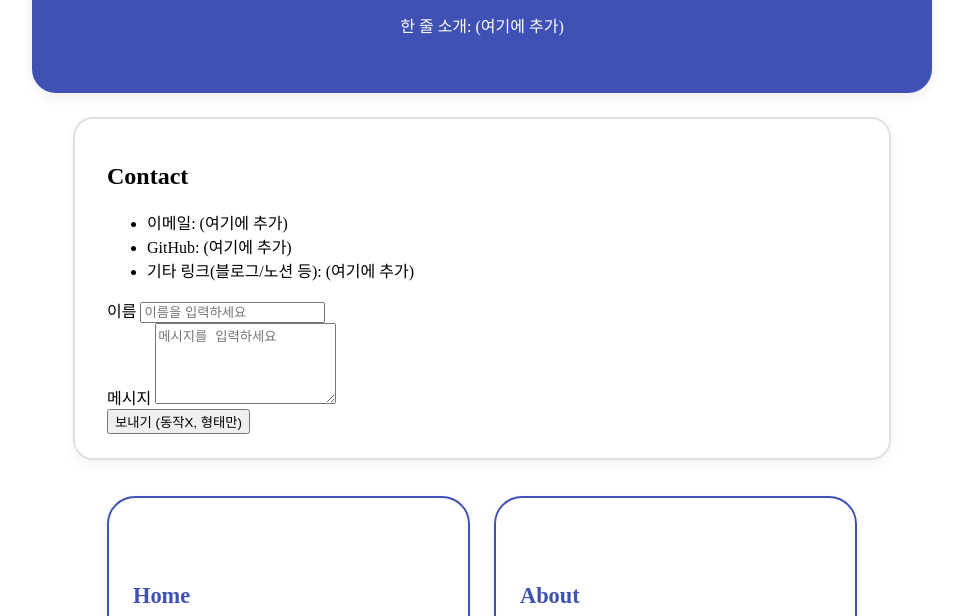
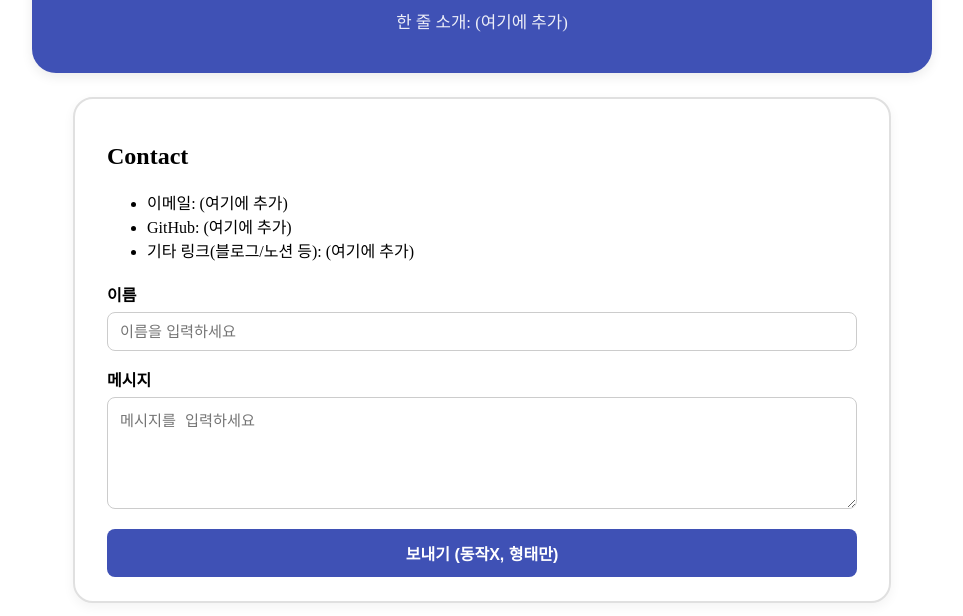
Before and after one commit to wnditehcjf/2026_homepage, a plain HTML site: page contact.html in a window 1280 px wide. Shown: the part 124-740 px from the top of the page, without its empty margins (158-1121 px from the left). Drawn offline with Linux system fonts and the light colour scheme; a script that the page names is missing.

Commit message:
Update style.css

```diff
--- a/style.css
+++ b/style.css
@@ -72,3 +72,52 @@
   color: #555555;
   font-size: 0.95rem;
 }
+
+#top-banner p {
+  margin: 12px 0 0 0;
+  font-size: 1.05rem;
+  opacity: 0.9;
+}
+
+.contact-form {
+  margin-top: 20px;
+}
+
+.form-group {
+  margin-bottom: 16px;
+}
+
+.form-group label {
+  display: block;
+  margin-bottom: 6px;
+  font-weight: 600;
+}
+
+.form-group input,
+.form-group textarea {
+  width: 100%;
+  padding: 10px 12px;
+  border: 1px solid #cccccc;
+  border-radius: 8px;
+  font-size: 0.95rem;
+  box-sizing: border-box;
+}
+
+#submit-btn {
+  width: 100%;
+  padding: 12px;
+  background-color: #3f51b5;
+  color: #ffffff;
+  border: none;
+  border-radius: 8px;
+  font-size: 1rem;
+  font-weight: 600;
+  cursor: pointer;
+}
+
+footer {
+  text-align: center;
+  margin-top: 40px;
+  color: #666666;
+  font-size: 0.9rem;
+}
```
